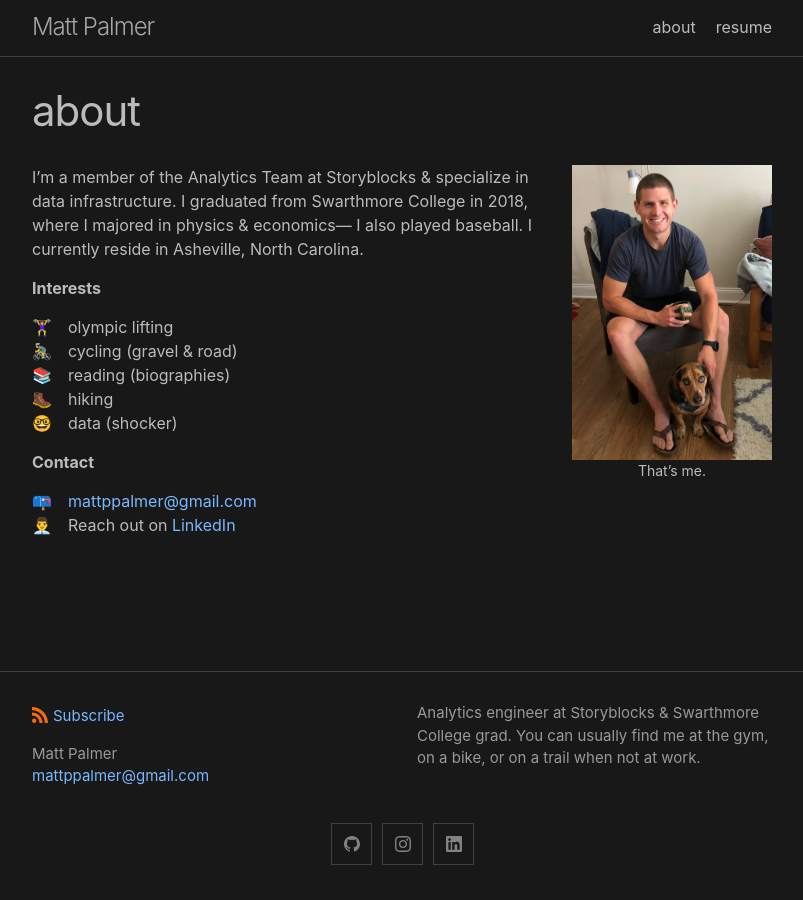
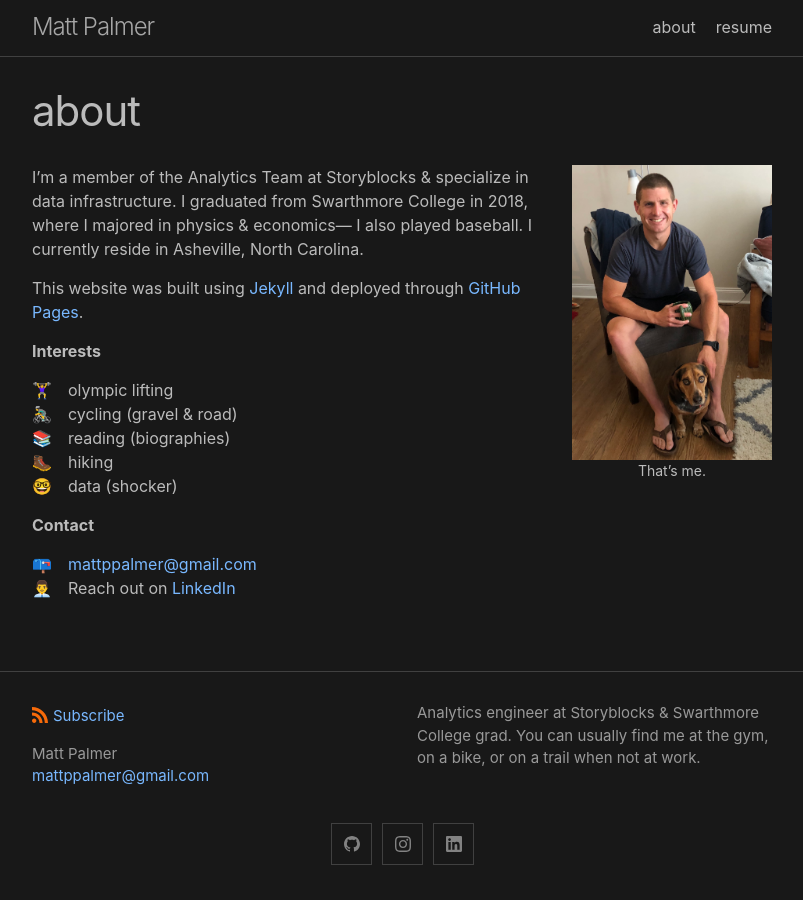
Before and after one commit to mattppal/mattppal.github.io, a Jekyll site: the page built from _pages/about.md, in a window 1280 px wide. Shown: the whole page, without its empty margins (238-1041 px from the left). Built offline with Jekyll 4.4.1, drawn with Linux system fonts in a browser that asks for light colours.

Commit message:
update about

```diff
--- a/_pages/about.md
+++ b/_pages/about.md
@@ -9,6 +9,8 @@ permalink: /about/
 <figcaption><center>That’s me.</center></figcaption></figure>
 
 I'm a member of the {{site.author.team}} Team at {{site.author.company}} & specialize in data infrastructure. I graduated from Swarthmore College in 2018, where I majored in physics & economics— I also played baseball. I currently reside in {{site.author.location}}.
+
+This website was built using [Jekyll](https://jekyllrb.com/) and deployed through [GitHub Pages](https://pages.github.com/).
 
 **Interests**
 
```
